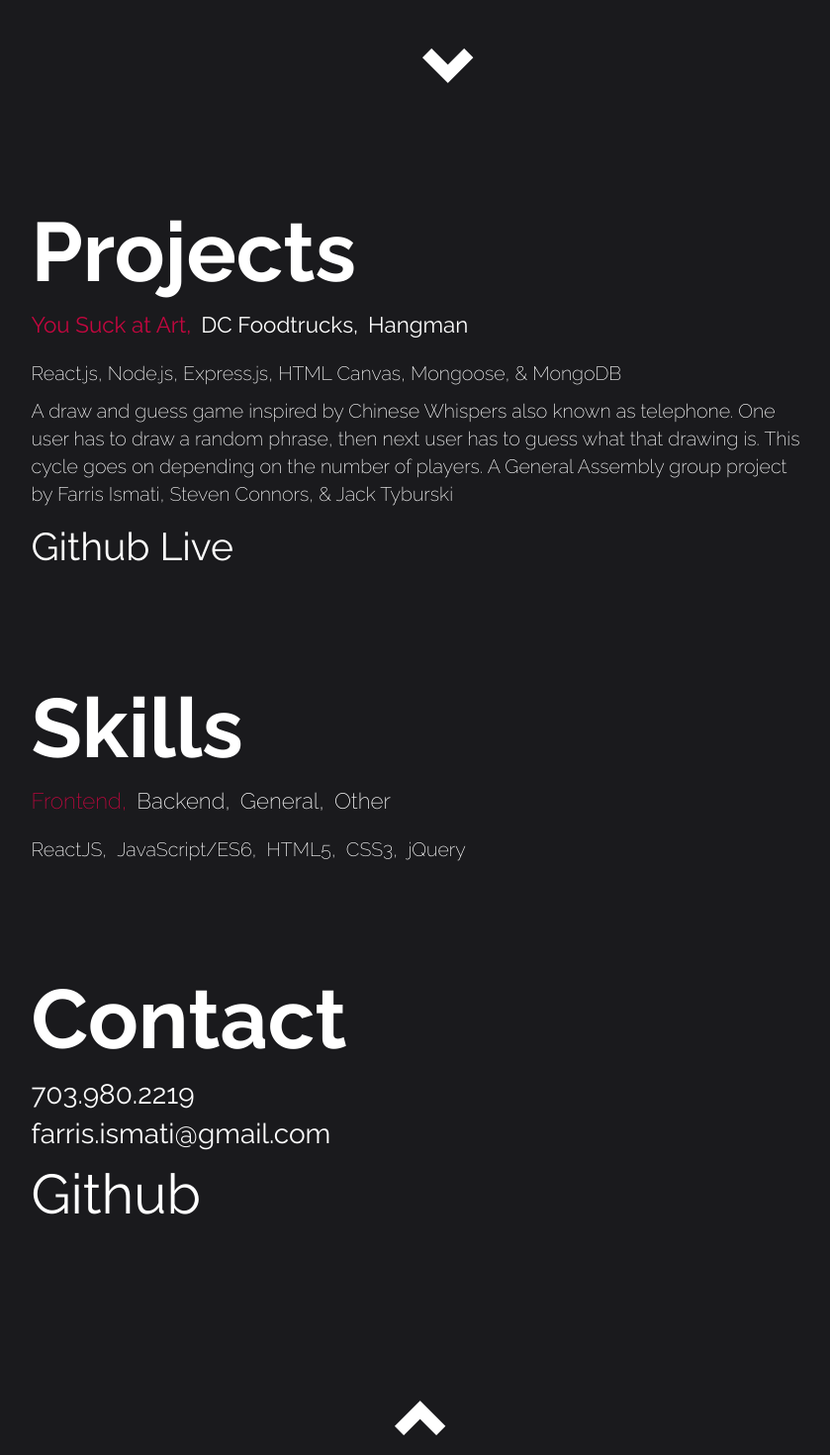
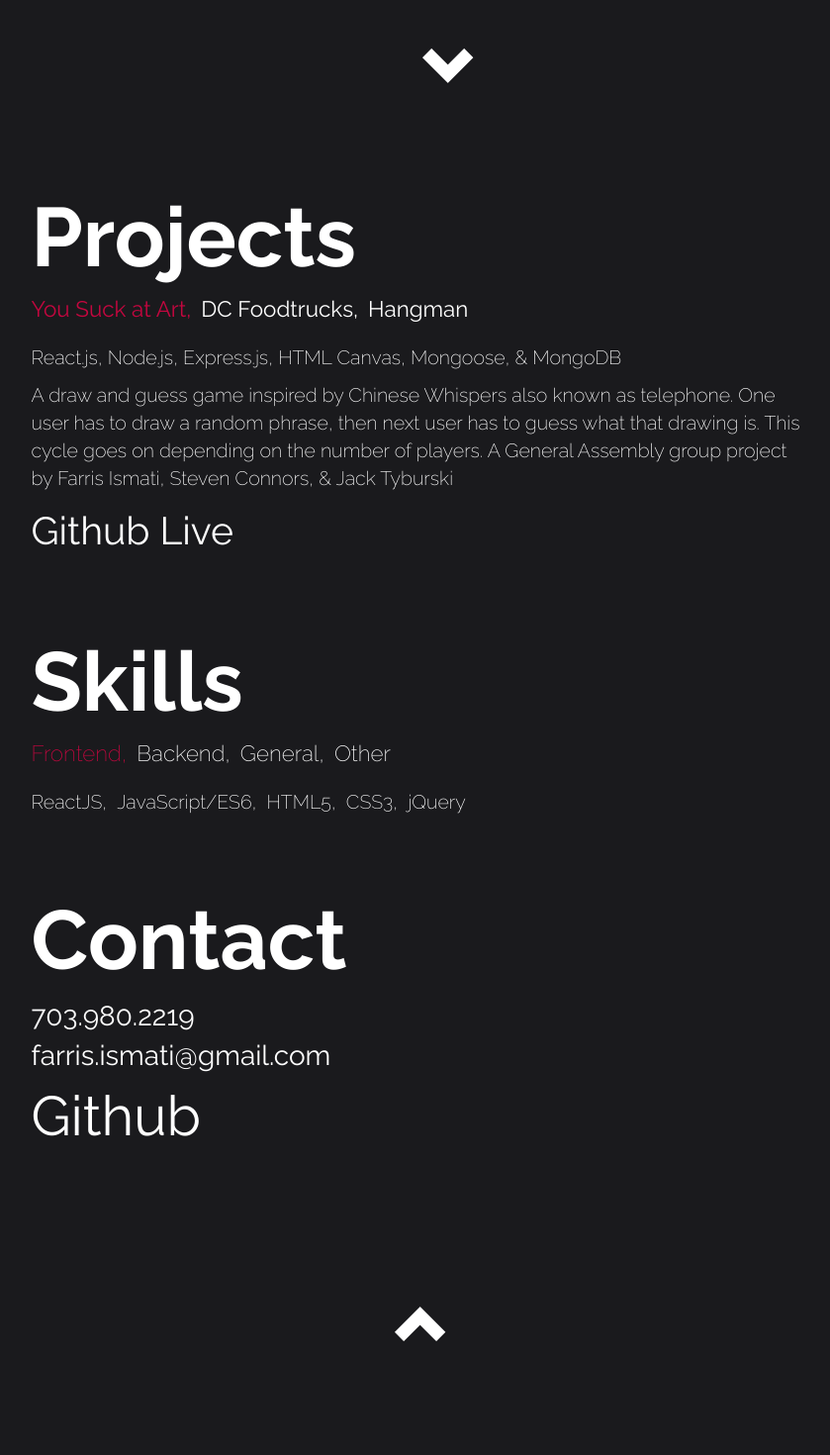
Before and after one commit to FarrisIsmati/portfolio, a React (Create React App) app in the folder portfolio/: page /about in a window 1280 px wide. Shown: the part 646-2116 px from the top of the page at 99% size, without its empty margins (213-1052 px from the left). After the commit the page ends 2021 px from the top, so only its background shows below. Built offline with nearby package versions, Linux system fonts and the light colour scheme.

Commit message:
more responsive design

```diff
--- a/portfolio/src/Stylesheets/Contact.css
+++ b/portfolio/src/Stylesheets/Contact.css
@@ -22,7 +22,7 @@
 
 
 .contact {
-  padding: 7% 0 7% 0;
+  padding: 5% 0;
 }
 
 .link {
--- a/portfolio/src/Stylesheets/Projects.css
+++ b/portfolio/src/Stylesheets/Projects.css
@@ -22,7 +22,7 @@
 
 
 .projects {
-  padding: 7% 0 7% 0;
+  padding: 5% 0;
 }
 
 .content-tech {
--- a/portfolio/src/Stylesheets/Skills.css
+++ b/portfolio/src/Stylesheets/Skills.css
@@ -22,7 +22,7 @@
 
 
 .skills {
-  padding: 7% 0 7% 0;
+  padding: 5% 0;
 }
 
 .skills p {
--- a/portfolio/src/index.css
+++ b/portfolio/src/index.css
@@ -56,12 +56,16 @@ a:active {
 /*--MEDIA QUERIES--*/
 
 @media (max-width : 768px) {
-  .content-container-nav, .skills-container{
+  .content-container-nav, .content-container, .skills-container{
     flex-direction: column;
   }
 
+  .arrow-holder, .arrow-holder-bottom {
+    display: none;
+  }
+
   h1 {
-    font-size: 5em;
+    font-size: 3.5em;
   }
 
   p, a {
--- a/portfolio/src/index.js
+++ b/portfolio/src/index.js
@@ -8,13 +8,9 @@ import './index.css'
 
 import App from './App/App'
 
-import registerServiceWorker from './registerServiceWorker'
-
 ReactDOM.render(
   <Router>
     <App />
   </Router>,
   document.getElementById('root')
 )
-
-registerServiceWorker()
```
